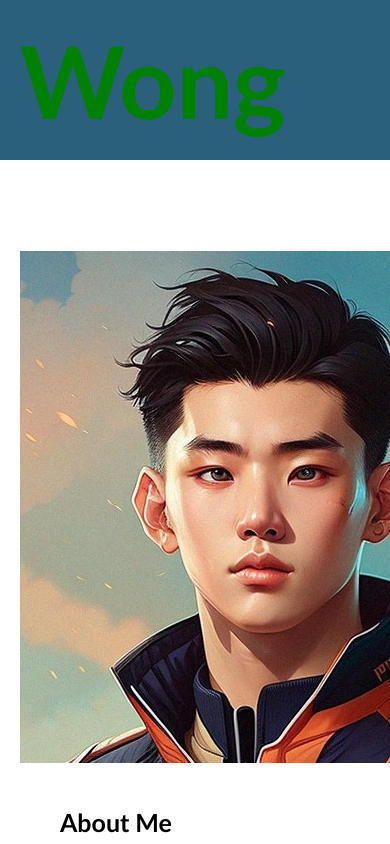
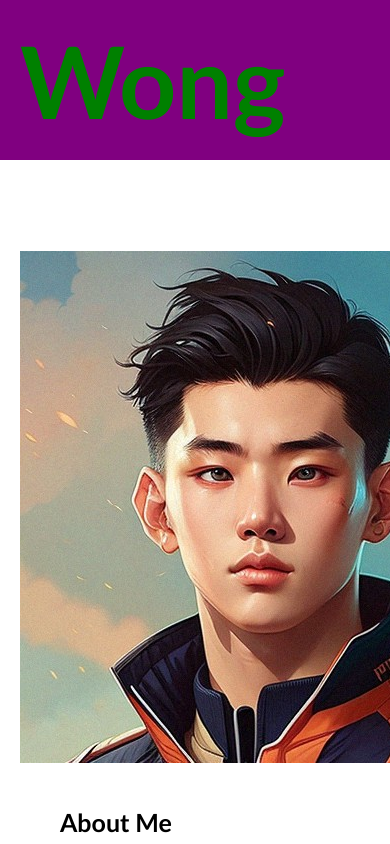
Before and after one commit to kenwong356/portfolio-homework-2, a plain HTML site: page index.html in a window 390 px wide. Shown: the top 844 px of the page. Drawn offline with Linux system fonts and the light colour scheme.

Commit message:
Fixed Responsive Layout

```diff
--- a/assets/css/style.css
+++ b/assets/css/style.css
@@ -121,9 +121,13 @@ section {
   }
 
 
-@media screen and (max-width:800px) {
+@media screen and (max-width:1500px) {
     .header h1 {
         font-size: 100px;
         color: green
     }
+
+    .header {
+        background-color: purple;
+    }
 }
```
